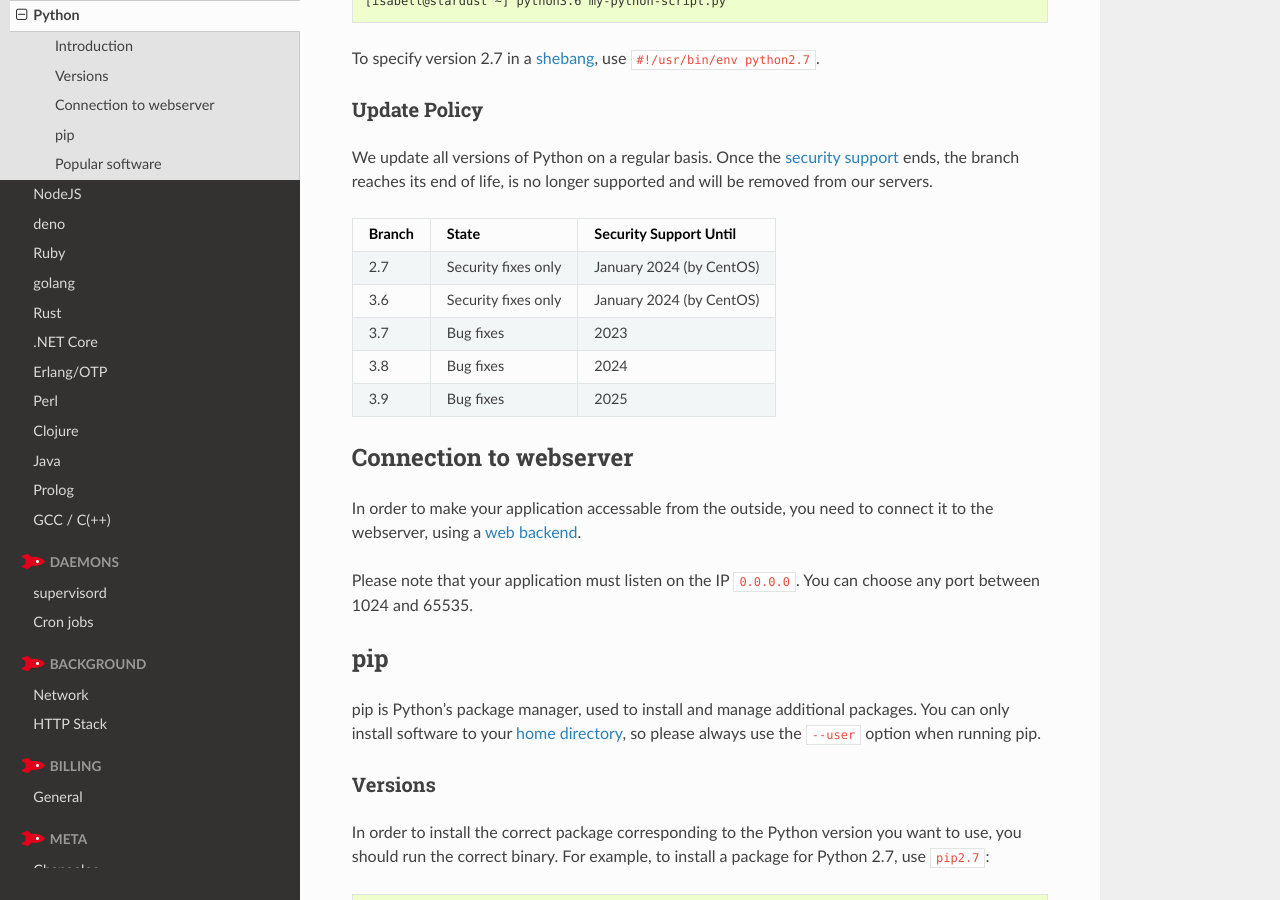
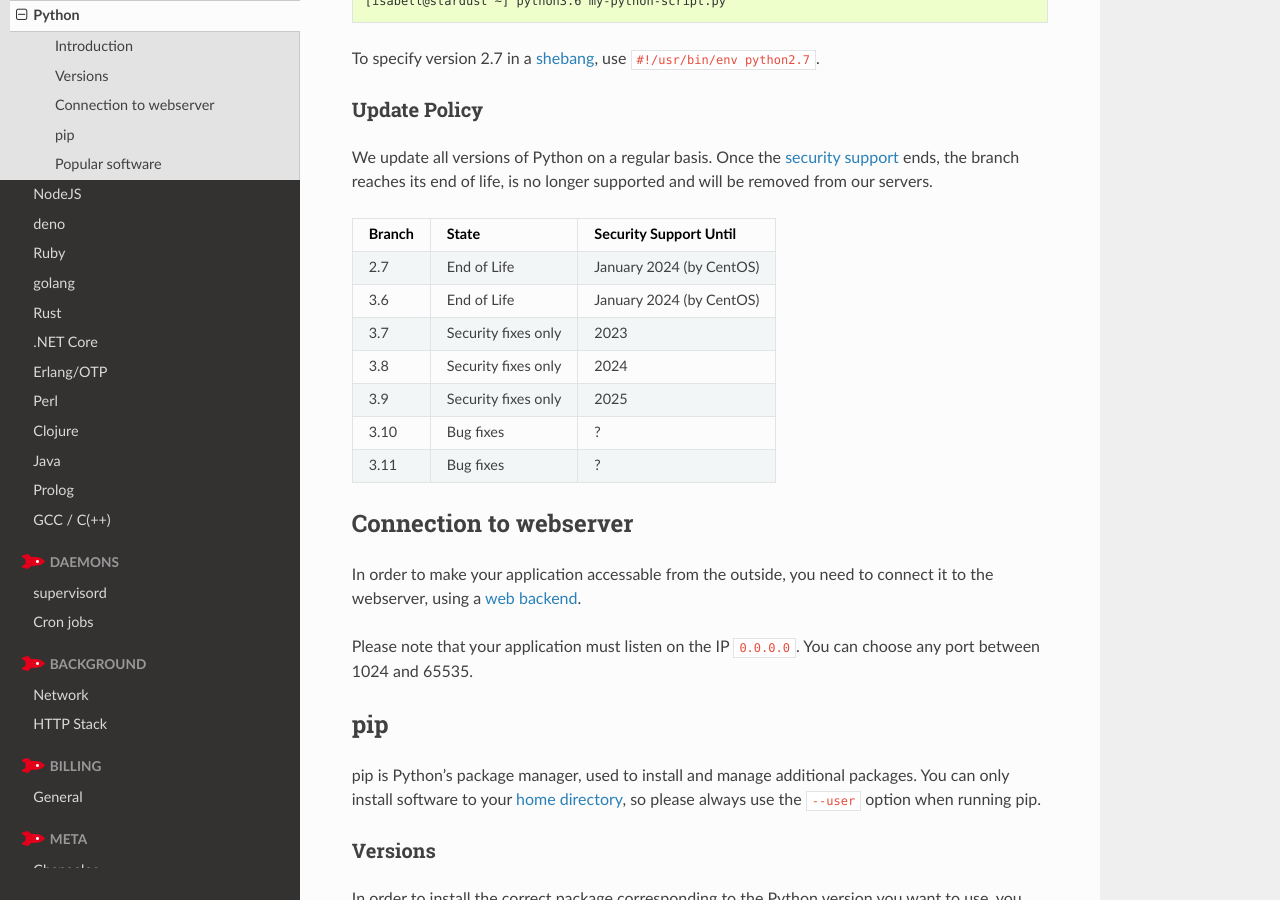
Before and after one commit to Uberspace/manual, a Sphinx documentation site: the page built from source/lang-python.rst, in a window 1280 px wide and 900 px high, scrolled down 1029 px. Built offline with Sphinx 7.4.7 and the Read the Docs theme 2.0.0, drawn with Linux system fonts in a browser that asks for light colours.

Commit message:
Please update python support info

```diff
--- a/source/lang-python.rst
+++ b/source/lang-python.rst
@@ -40,20 +40,24 @@ To specify version 2.7 in a `shebang <https://en.wikipedia.org/wiki/Shebang_(Uni
 Update Policy
 -------------
 
-We update all versions of Python on a regular basis. Once the `security support <https://docs.python.org/devguide/index.html#branchstatus>`_ ends, the branch reaches its end of life, is no longer supported and will be removed from our servers.
+We update all versions of Python on a regular basis. Once the `security support <https://devguide.python.org/versions/#versions>`_ ends, the branch reaches its end of life, is no longer supported and will be removed from our servers.
 
 +--------+---------------------+-----------------------------+
 | Branch | State               | Security Support Until      |
 +========+=====================+=============================+
-| 2.7    | Security fixes only | January 2024 (by CentOS)    |
+| 2.7    | End of Life         | January 2024 (by CentOS)    |
 +--------+---------------------+-----------------------------+
-| 3.6    | Security fixes only | January 2024 (by CentOS)    |
+| 3.6    | End of Life         | January 2024 (by CentOS)    |
 +--------+---------------------+-----------------------------+
-| 3.7    | Bug fixes           | 2023                        |
+| 3.7    | Security fixes only | 2023                        |
 +--------+---------------------+-----------------------------+
-| 3.8    | Bug fixes           | 2024                        |
+| 3.8    | Security fixes only | 2024                        |
 +--------+---------------------+-----------------------------+
-| 3.9    | Bug fixes           | 2025                        |
+| 3.9    | Security fixes only | 2025                        |
++--------+---------------------+-----------------------------+
+| 3.10   | Bug fixes           | ?                           |
++--------+---------------------+-----------------------------+
+| 3.11   | Bug fixes           | ?                           |
 +--------+---------------------+-----------------------------+
 
 Connection to webserver
```
